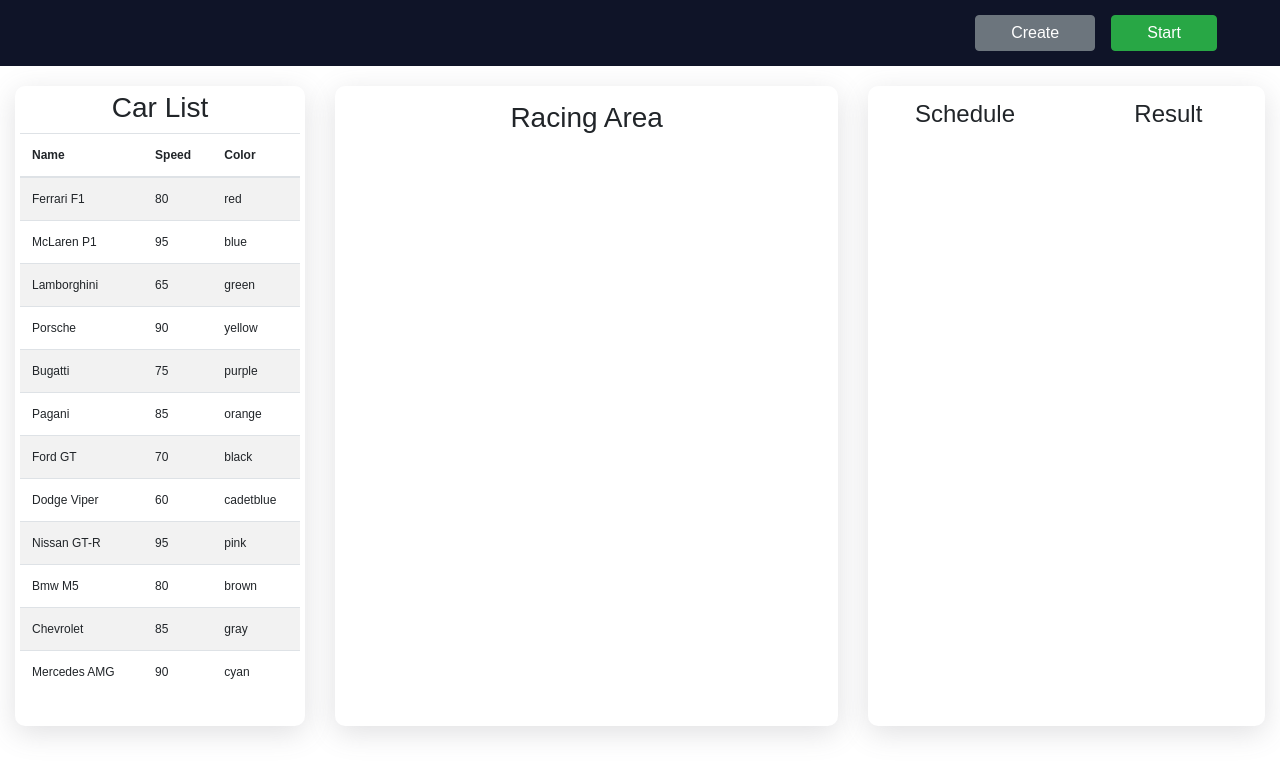
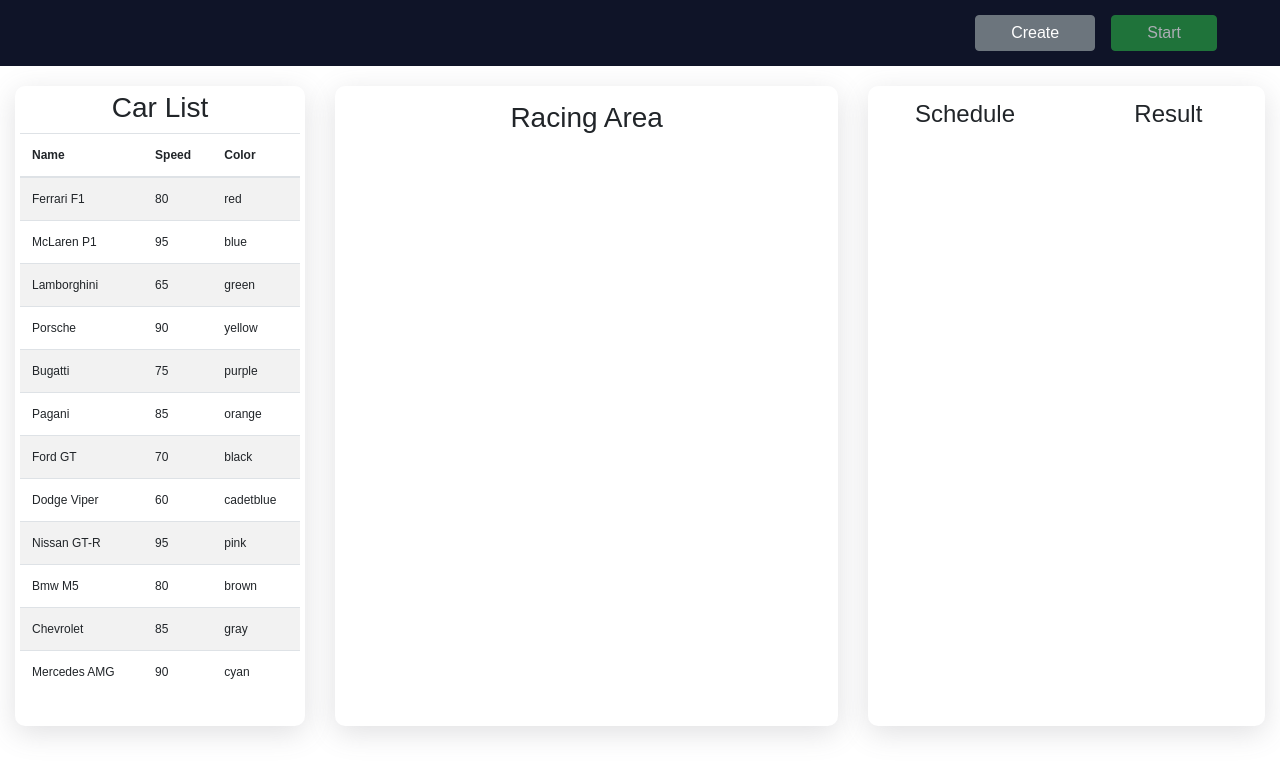
Before and after one commit to mucahitkalabalik/mini-race-app, a Nuxt app: page / in a window 1280 px wide. Shown: the top 776 px of the page. Built offline with nearby package versions, Linux system fonts and the light colour scheme.

Commit message:
Update index.vue

```diff
--- a/components/header/index.vue
+++ b/components/header/index.vue
@@ -12,7 +12,7 @@
   data() {
     return {
       createButton: false,
-      startButton: false,
+      startButton: true,
     };
   },
   methods: {
@@ -20,6 +20,7 @@
       this.$store.dispatch("cars/selectRandomCars");
       this.$store.dispatch("cars/setProgram");
       this.createButton = true;
+      this.startButton = false;
     },
     startRace() {
       this.$store.dispatch("cars/startRace",true);
```
